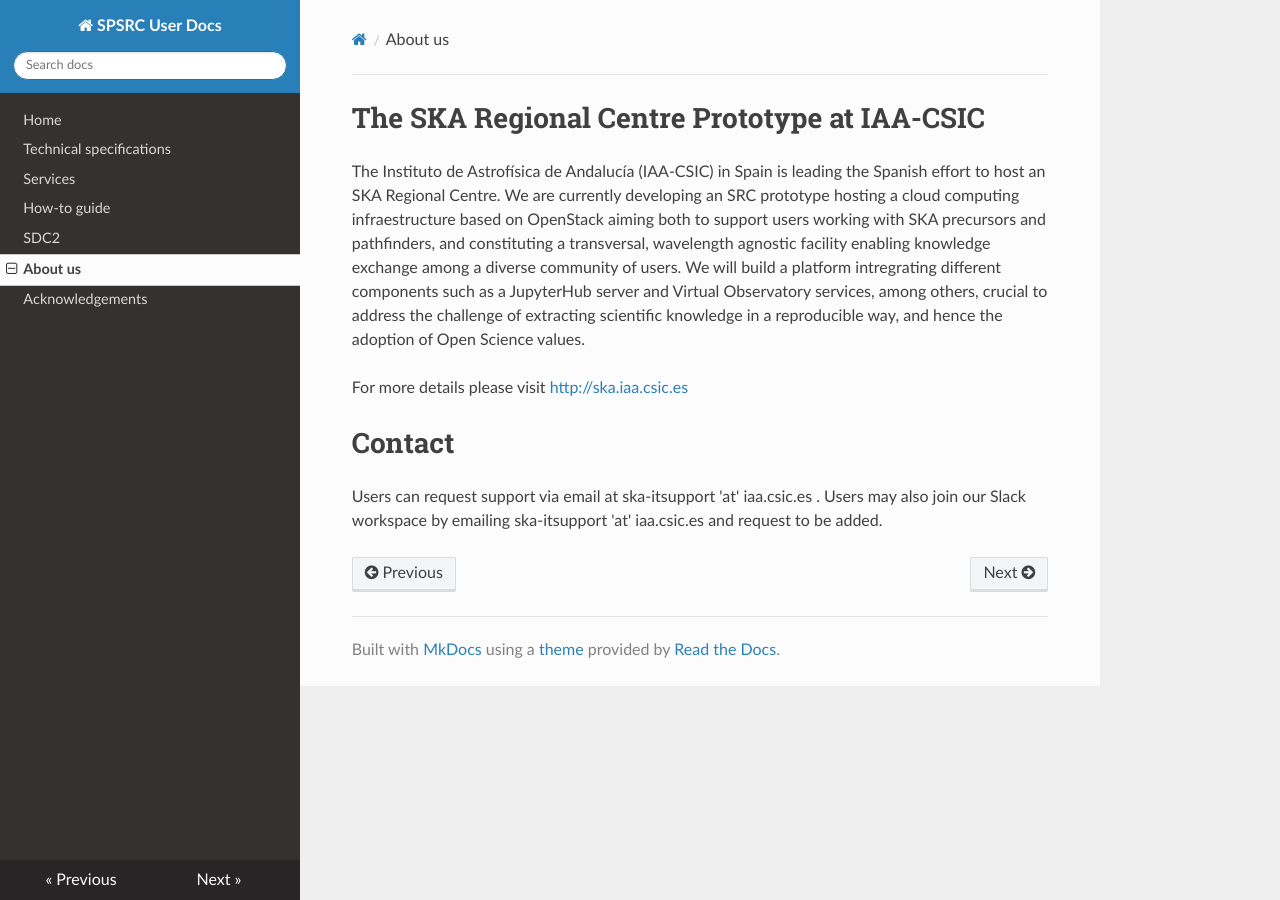
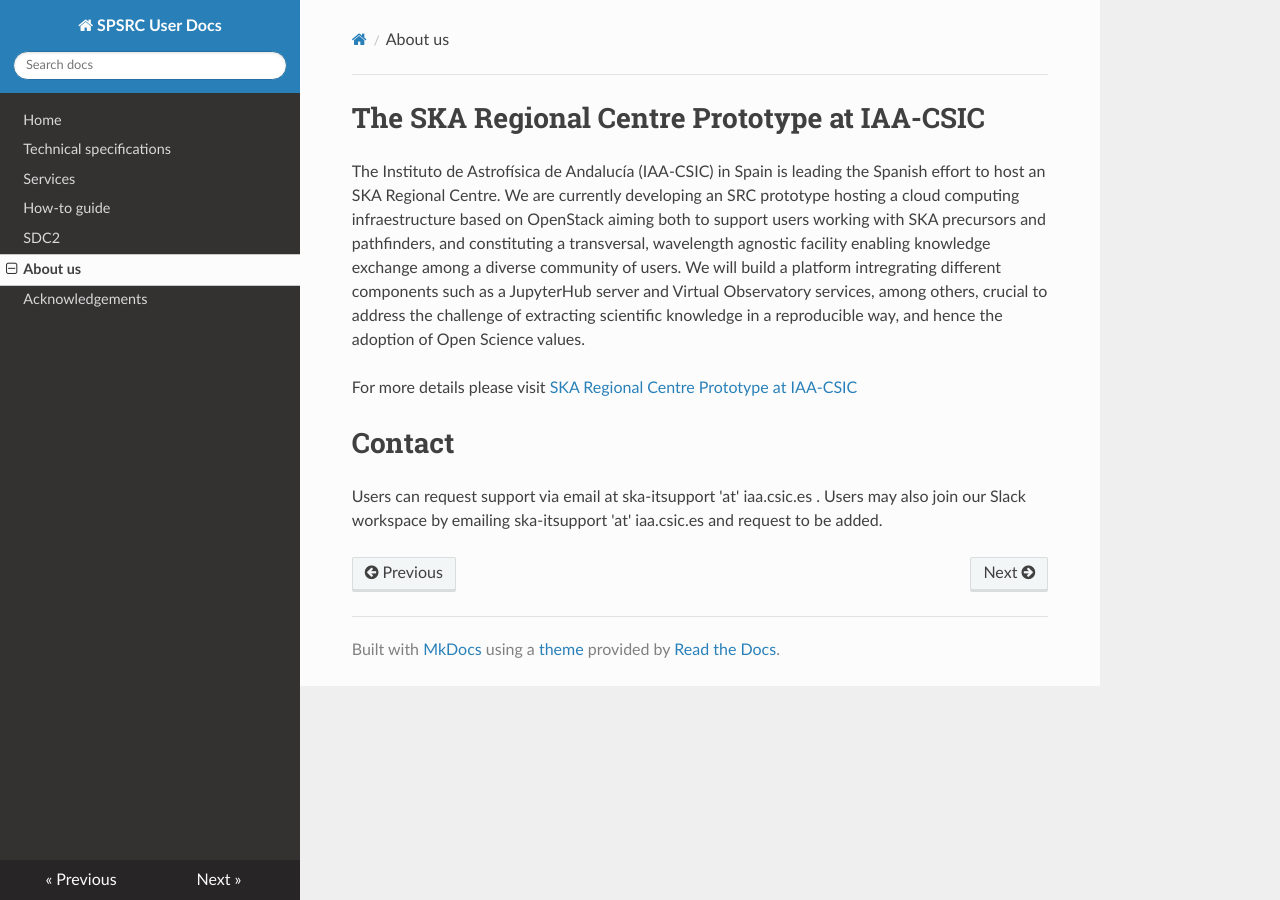
Before and after one commit to espsrc/spsrc_user_docs, an MkDocs documentation site: the page built from docs/about_us.md, in a window 1280 px wide. Built offline with MkDocs 1.6.1, drawn with Linux system fonts in a browser that asks for light colours; nearby versions of some CDN libraries.

Commit message:
Update link

```diff
--- a/docs/about_us.md
+++ b/docs/about_us.md
@@ -3,7 +3,7 @@
 
 The Instituto de Astrofísica de Andalucía (IAA-CSIC) in Spain is leading the Spanish effort to host an SKA Regional Centre. We are currently developing an SRC prototype hosting a cloud computing infraestructure based on OpenStack aiming both to support users working with SKA precursors and pathfinders, and constituting a transversal, wavelength agnostic facility enabling knowledge exchange among a diverse community of users. We will build a platform intregrating different components such as a JupyterHub server and Virtual Observatory services, among others, crucial to address the challenge of extracting scientific knowledge in a reproducible way, and hence the adoption of Open Science values.
 
-For more details please visit [http://ska.iaa.csic.es](http://ska.iaa.csic.es )
+For more details please visit [SKA Regional Centre Prototype at IAA-CSIC](https://raw.githubusercontent.com/spsrc/spsrc_user_docs/master/docs/images/poster.pdf)
 
 # Contact
 
```
